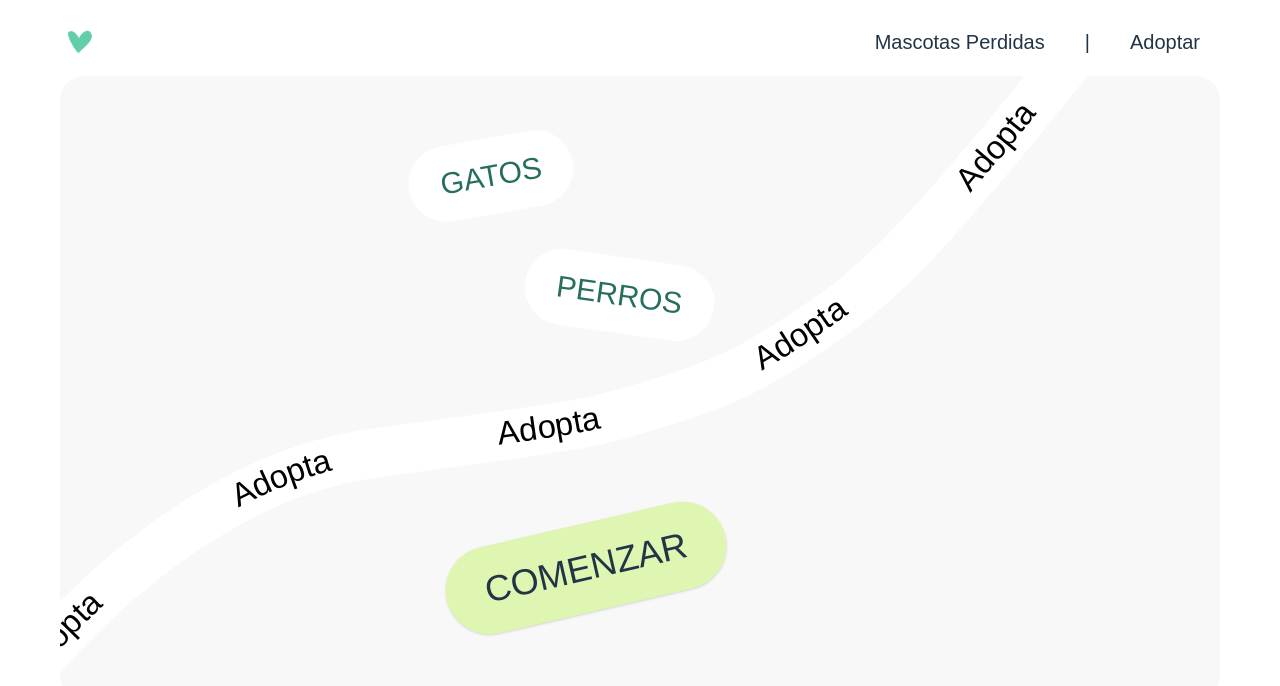
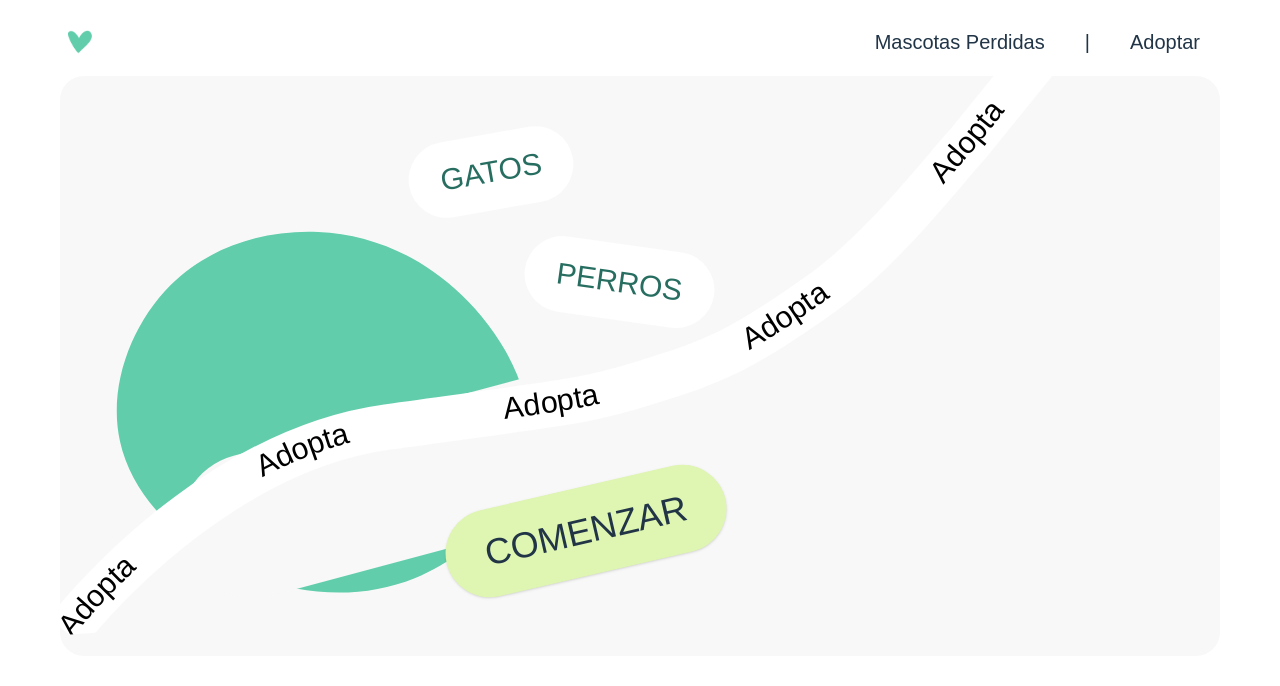
Before and after one commit to juliben/AdoptaPanama, a React (Vite) app: page / in a window 1280 px wide. Shown: the top 686 px of the page. Built offline with nearby package versions, Linux system fonts and the light colour scheme; a web font is replaced by a local one.

Commit message:
Adding elements to homepage

```diff
--- a/src/components/BlobOne.tsx
+++ b/src/components/BlobOne.tsx
@@ -1,6 +1,10 @@
 export const BlobOne = () => {
   return (
-    <svg viewBox="0 0 200 200" xmlns="http://www.w3.org/2000/svg">
+    <svg
+      viewBox="0 0 200 200"
+      xmlns="http://www.w3.org/2000/svg"
+      className="w-full h-full "
+    >
       <path
         fill="#61CDAB"
         d="M53.9,-38.3C69.7,-23.1,82.3,-0.7,79.3,20.4C76.3,41.5,57.7,61.3,35.9,70.2C14.1,79,-10.9,76.8,-32.6,66.7C-54.2,56.7,-72.4,38.7,-77,17.8C-81.7,-3.2,-72.7,-27,-57.6,-42.1C-42.5,-57.1,-21.3,-63.4,-1.1,-62.5C19,-61.6,38,-53.6,53.9,-38.3Z"
--- a/src/components/LinePath.tsx
+++ b/src/components/LinePath.tsx
@@ -6,6 +6,7 @@ export const LinePath = () => {
       viewBox="0 0 426 229"
       fill="none"
       xmlns="http://www.w3.org/2000/svg"
+      className="relative -rotate-4 translate-x-[-5%] translate-y-[-10%] z-20"
     >
       <path
         id="curve"
--- a/src/pages/Home.tsx
+++ b/src/pages/Home.tsx
@@ -1,20 +1,23 @@
-import { TopMenu, LinePath } from "../components";
+import { TopMenu, LinePath, BlobOne, BlobTwo } from "../components";
 
 const Home = () => {
   return (
     <div className="lg:mx-10">
       <TopMenu />
-      <div className="relative bg-light-gray m-5 rounded-3xl overflow-hidden  md:max-h-130 lg:max-h-170 ">
-        <div className="transform -rotate-4 translate-x-[-5%] translate-y-[-10%]">
-          <LinePath />
+      <div className="relative  bg-light-gray m-5 rounded-3xl overflow-hidden md:h-130 lg:h-145 ">
+        <LinePath />
+        <div className="absolute top-[10%] left-[0%] w-[45%] z-0">
+          <BlobOne />
         </div>
+        <div className="bg-light-gray absolute h-[25%] w-[32%] bottom-[15%] left-[10%] -rotate-15 rounded-l-full" />
+
         <div className="pill -rotate-10 absolute top-[10%] left-[30%]">
           GATOS
         </div>
         <div className="pill rotate-8 absolute top-[29%] left-[40%]">
           PERROS
         </div>
-        <button className="button-pill -rotate-13 absolute bottom-[14%] left-[33%]  ">
+        <button className="button-pill -rotate-13 absolute bottom-[14%] left-[33%] z-1 ">
           COMENZAR
         </button>
       </div>
```
